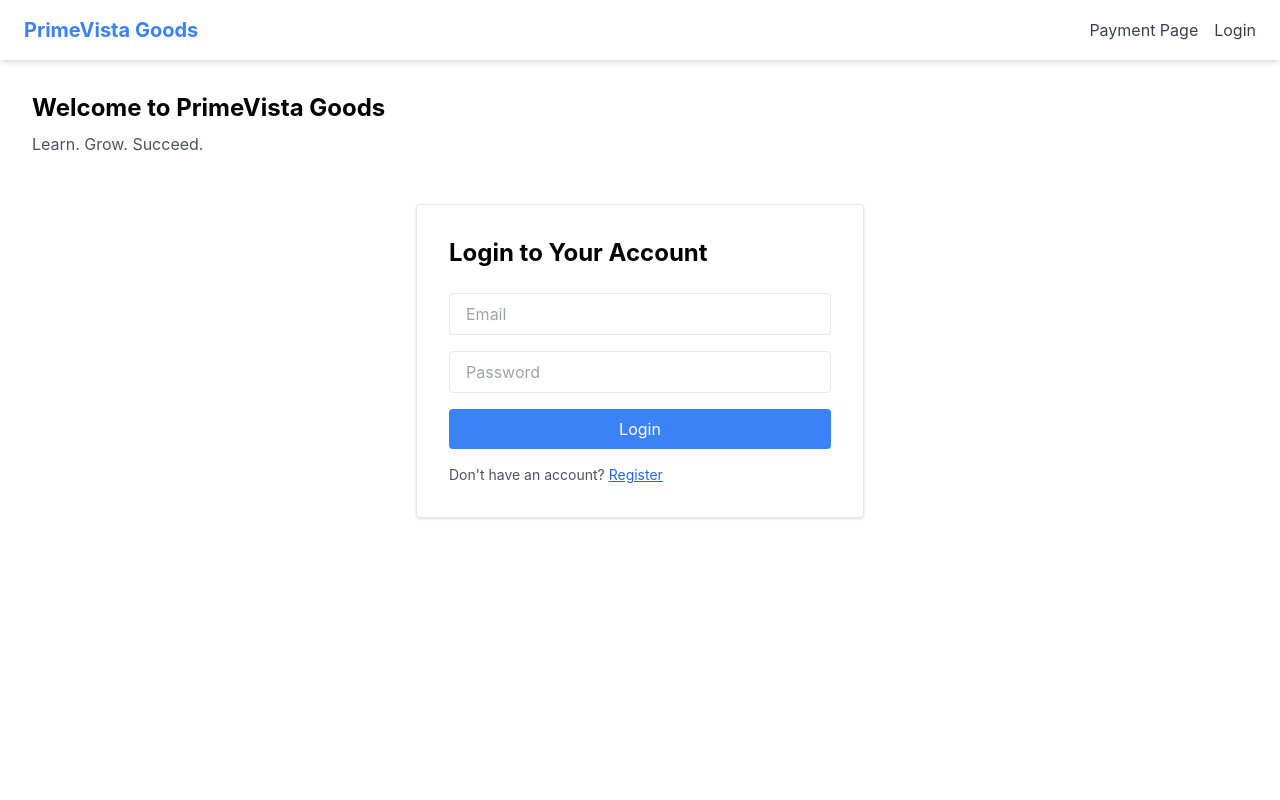
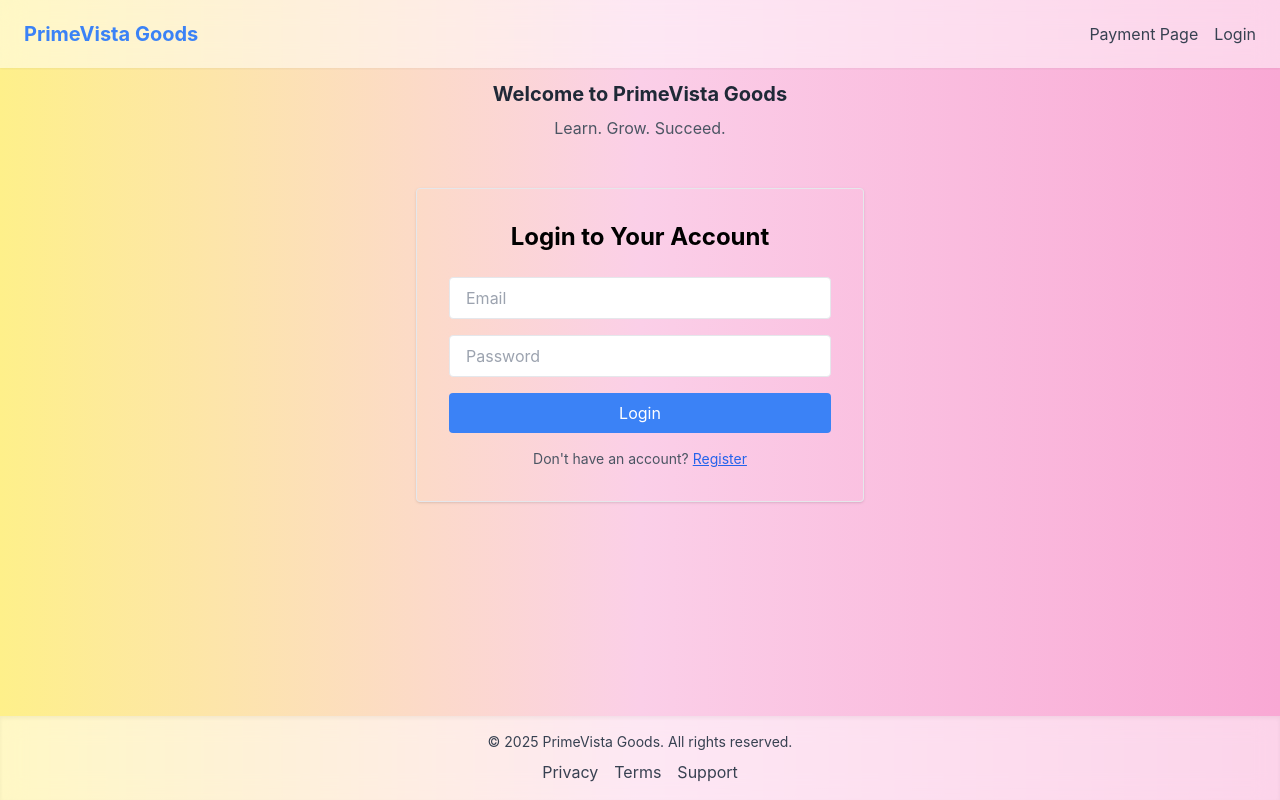
Before and after one commit to RatanHussain/primevista-goods, a React (Create React App) app: page / in a window 1280 px wide. Built offline with nearby package versions, Linux system fonts and the light colour scheme.

Commit message:
Ul design done

```diff
--- a/src/components/Navbar.jsx
+++ b/src/components/Navbar.jsx
@@ -9,8 +9,8 @@ function Navbar() {
 
 
 	return (
-		<nav className='bg-white shadow-md px-6 py-4 flex justify-between items-center'>
-			<Link to='/' className='text-xl font-bold text-primary'>
+		<nav className='bg-white shadow-md px-6 mb-10 py-5 flex justify-between items-center w-full fixed top-0 left-0 z-50 bg-white bg-opacity-50 backdrop-blur-md shadow-sm'>
+			<Link to='/' className='text-xl font-bold text-primary text-xl font-bold text-gray-800'>
 				PrimeVista Goods
 			</Link>
 			<div className='flex gap-4'>
--- a/src/pages/Home.jsx
+++ b/src/pages/Home.jsx
@@ -67,10 +67,12 @@ function Home() {
 		}
 	};
 	return (
-		<div className='p-8'>
-			<h1 className='text-2xl font-bold'>Welcome to PrimeVista Goods</h1>
-			<p className='mt-2 text-gray-600'>Learn. Grow. Succeed.</p>
-			<div className='max-w-md mx-auto mt-12 p-8 border rounded shadow'>
+		<div className='flex flex-col p-8 bg-gradient-to-r from-yellow-200 via-pink-200 to-pink-300 min-h-screen pt-20'>
+			<h1 className='text-xl font-bold text-gray-800 text-center'>
+				Welcome to PrimeVista Goods
+			</h1>
+			<p className='mt-2 text-gray-600 text-center'>Learn. Grow. Succeed.</p>
+			<div className='flex flex-col items-center justify-center flex max-w-md mx-auto mt-12 p-8 border rounded shadow'>
 				<h2 className='text-2xl font-bold mb-6'>Login to Your Account</h2>
 				<form onSubmit={handleLogin} className='space-y-4'>
 					<input
@@ -102,6 +104,24 @@ function Home() {
 					</a>
 				</p>
 			</div>
+			<footer className='fixed bottom-0 left-0 w-full bg-white bg-opacity-50 backdrop-blur-md text-gray-700 text-center py-4 shadow-inner z-50'>
+				<div className='space-y-2'>
+					<p className='text-sm'>
+						&copy; {new Date().getFullYear()} PrimeVista Goods. All rights reserved.
+					</p>
+					<div className='space-x-4'>
+						<a href='#' className='hover:text-pink-600'>
+							Privacy
+						</a>
+						<a href='#' className='hover:text-pink-600'>
+							Terms
+						</a>
+						<a href='#' className='hover:text-pink-600'>
+							Support
+						</a>
+					</div>
+				</div>
+			</footer>
 		</div>
 	);
 }
--- a/src/pages/Login.jsx
+++ b/src/pages/Login.jsx
@@ -26,7 +26,7 @@ function Login() {
 				role: 'admin',
 			};
 			localStorage.setItem('loggedInUser', JSON.stringify(adminUser));
-			window.location.href = '/instructor-dashboard';
+			window.location.href = '/student-dashboard';
 			return;
 		}
 
@@ -67,7 +67,8 @@ function Login() {
 	};
 
 	return (
-		<div className='max-w-md mx-auto mt-12 p-8 border rounded shadow'>
+		<div className='flex items-center justify-center min-h-screen bg-gradient-to-r from-yellow-200 via-pink-200 to-pink-300 min-h-screen'>
+			<div className='max-w-md mx-auto p-8 border rounded shadow '>
 				<h2 className='text-2xl font-bold mb-6'>Login to Your Account</h2>
 				<form onSubmit={handleLogin} className='space-y-4'>
 					<input
@@ -99,6 +100,25 @@ function Login() {
 					</a>
 				</p>
 			</div>
+			<footer className='fixed bottom-0 left-0 w-full bg-white bg-opacity-50 backdrop-blur-md text-gray-700 text-center py-4 shadow-inner z-50'>
+				<div className='space-y-2'>
+					<p className='text-sm'>
+						&copy; {new Date().getFullYear()} PrimeVista Goods. All rights reserved.
+					</p>
+					<div className='space-x-4'>
+						<a href='#' className='hover:text-pink-600'>
+							Privacy
+						</a>
+						<a href='#' className='hover:text-pink-600'>
+							Terms
+						</a>
+						<a href='#' className='hover:text-pink-600'>
+							Support
+						</a>
+					</div>
+				</div>
+			</footer>
+		</div>
 	);
 }
 
--- a/src/pages/PaymentPage.jsx
+++ b/src/pages/PaymentPage.jsx
@@ -79,7 +79,9 @@ const PaymentPage = () => {
 	};
 
 	return (
-		<div className='max-w-xl mx-auto mt-8 p-6 border rounded shadow'>
+		<div className='flex items-center justify-center min-h-screen bg-gradient-to-r from-yellow-200 via-pink-200 to-pink-300 min-h-screen '>
+
+			<div className='max-w-xl pt-10 mx-auto mt-10 p-6 border rounded shadow '>
 				<h2 className='text-2xl font-bold mb-4 text-center'>
 					💳 Payment Instructions
 				</h2>
@@ -174,6 +176,25 @@ const PaymentPage = () => {
 					</form>
 				)}
 			</div>
+			<footer className='fixed bottom-0 left-0 w-full bg-white bg-opacity-50 backdrop-blur-md text-gray-700 text-center py-4 shadow-inner z-50'>
+				<div className='space-y-2'>
+					<p className='text-sm'>
+						&copy; {new Date().getFullYear()} PrimeVista Goods. All rights reserved.
+					</p>
+					<div className='space-x-4'>
+						<a href='#' className='hover:text-pink-600'>
+							Privacy
+						</a>
+						<a href='#' className='hover:text-pink-600'>
+							Terms
+						</a>
+						<a href='#' className='hover:text-pink-600'>
+							Support
+						</a>
+					</div>
+				</div>
+			</footer>
+		</div>
 	);
 };
 
```
Lines whose indentation alone changed are shown as unchanged.
